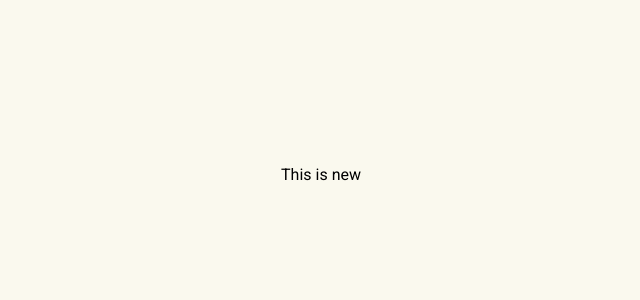
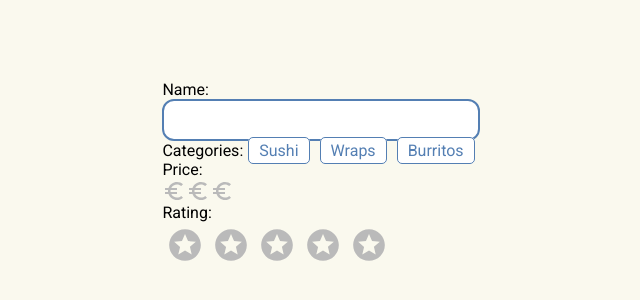
Before and after one commit to lmachens/around-spaces, a React (Create React App) app: page /new in a window 1280 px wide. Shown: the part 226-526 px from the top of the page, without its empty margins (319-959 px from the left). Built offline with nearby package versions, Linux system fonts and the light colour scheme.

Commit message:
add components to new page

```diff
--- a/src/icons/Euro.js
+++ b/src/icons/Euro.js
@@ -1,8 +1,12 @@
 import React from "react";
 
-export default function Euro(props) {
+export default function Euro({ className }) {
   return (
-    <svg xmlns="http://www.w3.org/2000/svg" viewBox="0 0 24 24" {...props}>
+    <svg
+      xmlns="http://www.w3.org/2000/svg"
+      viewBox="0 0 24 24"
+      className={className}
+    >
       <path d="M15 18.5c-2.51 0-4.68-1.42-5.76-3.5H15v-2H8.58c-.05-.33-.08-.66-.08-1s.03-.67.08-1H15V9H9.24C10.32 6.92 12.5 5.5 15 5.5c1.61 0 3.09.59 4.23 1.57L21 5.3C19.41 3.87 17.3 3 15 3c-3.92 0-7.24 2.51-8.48 6H3v2h3.06c-.04.33-.06.66-.06 1 0 .34.02.67.06 1H3v2h3.52c1.24 3.49 4.56 6 8.48 6 2.31 0 4.41-.87 6-2.3l-1.78-1.77c-1.13.98-2.6 1.57-4.22 1.57z" />
       <path fill="none" d="M0 0h24v24H0z" />
     </svg>
--- a/src/icons/Favorite.js
+++ b/src/icons/Favorite.js
@@ -1,8 +1,12 @@
 import React from "react";
 
-export default function Favorite(props) {
+export default function Favorite({ className }) {
   return (
-    <svg xmlns="http://www.w3.org/2000/svg" viewBox="0 0 24 24" {...props}>
+    <svg
+      xmlns="http://www.w3.org/2000/svg"
+      viewBox="0 0 24 24"
+      className={className}
+    >
       <path d="M0 0h24v24H0z" fill="none" />
       <path d="M11.99 2C6.47 2 2 6.48 2 12s4.47 10 9.99 10C17.52 22 22 17.52 22 12S17.52 2 11.99 2zm4.24 16L12 15.45 7.77 18l1.12-4.81-3.73-3.23 4.92-.42L12 5l1.92 4.53 4.92.42-3.73 3.23L16.23 18z" />
     </svg>
--- a/src/pages/New.js
+++ b/src/pages/New.js
@@ -1,5 +1,30 @@
 import React from "react";
+import TextInput from "../components/TextInput";
+import Badge from "../components/Badge";
+import Price from "../components/Price";
+import QualityRating from "../components/QualityRating";
 
 export default function New() {
-  return <div>This is new</div>;
+  return (
+    <div>
+      <div>
+        Name:
+        <TextInput />
+      </div>
+      <div>
+        Categories:
+        <Badge>Sushi</Badge>
+        <Badge>Wraps</Badge>
+        <Badge>Burritos</Badge>
+      </div>
+      <div>
+        Price:
+        <Price value={0} />
+      </div>
+      <div>
+        Rating:
+        <QualityRating rating={0} />
+      </div>
+    </div>
+  );
 }
```
Also changed, not shown: src/icons/Food.js (+6 -2 lines), src/icons/Walk.js (+6 -2 lines).
